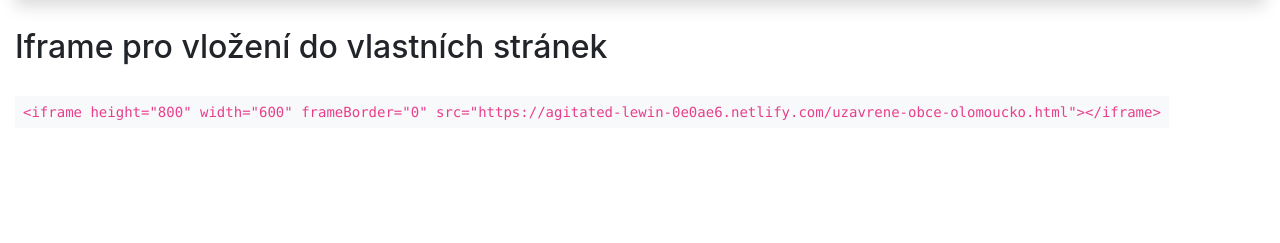
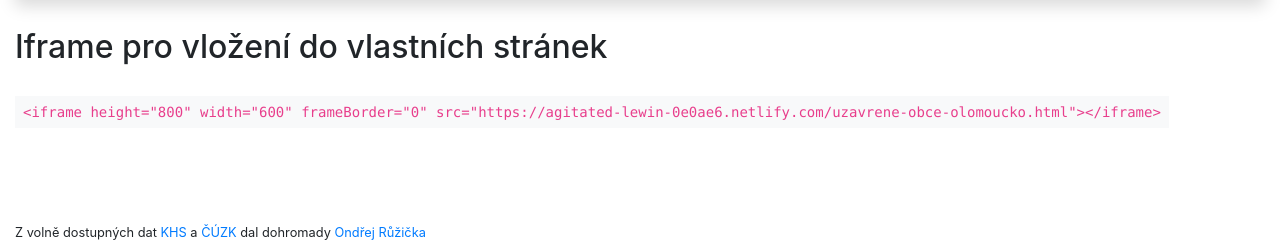
Before and after one commit to ondrejruzicka/covid-19, a plain HTML site: page index.html in a window 1280 px wide. Shown: the part 1150-1393 px from the top of the page. Before the commit the page ends 1369 px from the top, so only its background shows below. Drawn offline with nearby package versions, Linux system fonts and the light colour scheme.

Commit message:
copy to info

```diff
--- a/index.html
+++ b/index.html
@@ -39,6 +39,8 @@
     <br>
     <br>
 
+    <small>Z volně dostupných dat <a href="http://www.khsolc.cz/uvod.aspx" target="_blank" >KHS</a> a <a href="https://www.cuzk.cz/ruian/" target="_blank">ČÚZK</a> dal dohromady <a href="https://ondrejruzicka.cz" target="_blank">Ondřej Růžička</a></small>
+
 
 
   </body>
```
